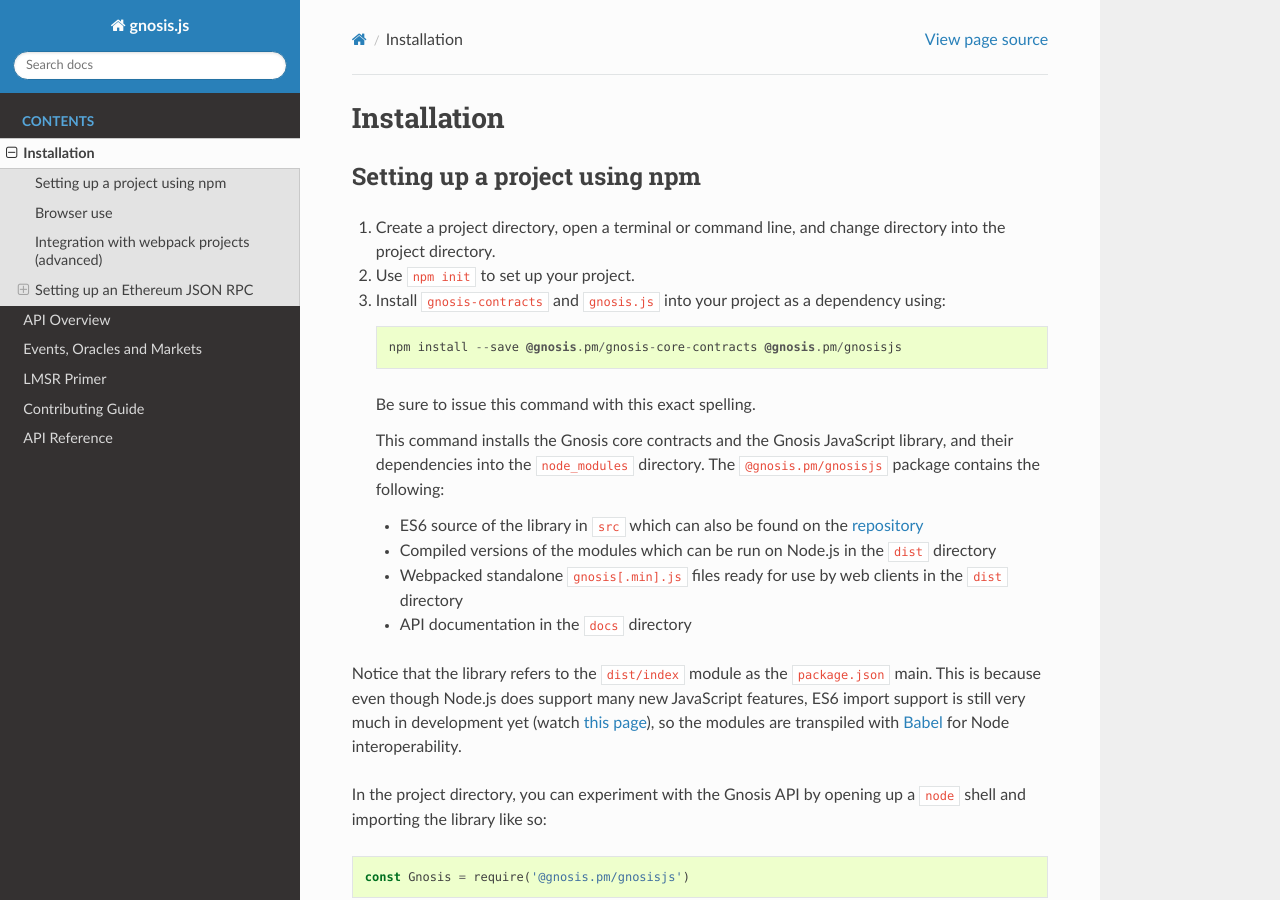
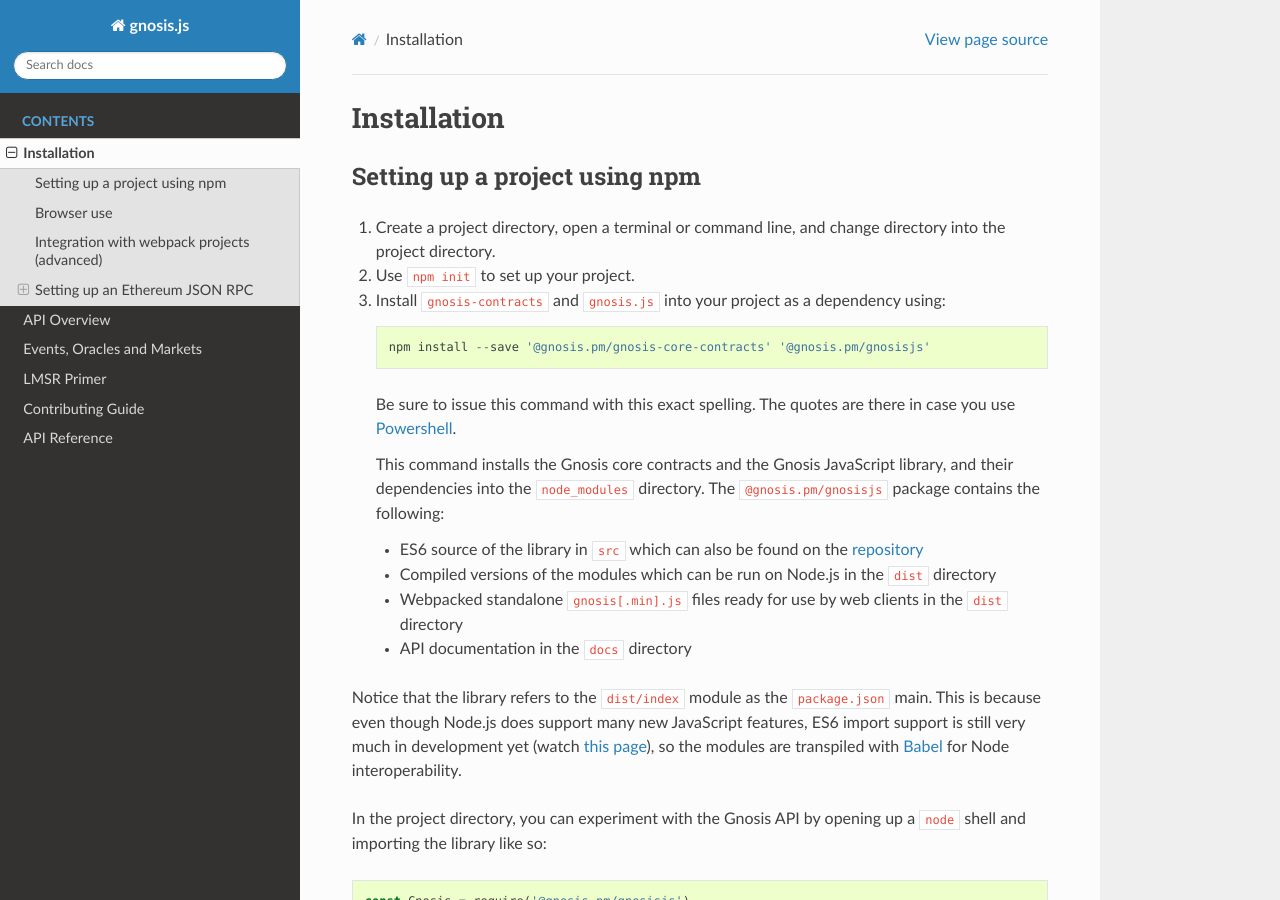
Before and after one commit to gnosis/pm-js, a Sphinx documentation site: the page built from docs/source/installation.md, in a window 1280 px wide and 900 px high. Built offline with Sphinx 7.4.7 and the Read the Docs theme 2.0.0, drawn with Linux system fonts in a browser that asks for light colours.

Commit message:
Account for Powershell

```diff
--- a/docs/source/installation.md
+++ b/docs/source/installation.md
@@ -8,9 +8,9 @@
 
 3. Install [`gnosis-contracts`](https://github.com/gnosis/gnosis-contracts) and `gnosis.js` into your project as a dependency using:
 
-       npm install --save @gnosis.pm/gnosis-core-contracts @gnosis.pm/gnosisjs
+       npm install --save '@gnosis.pm/gnosis-core-contracts' '@gnosis.pm/gnosisjs'
 
-   Be sure to issue this command with this exact spelling.
+   Be sure to issue this command with this exact spelling. The quotes are there in case you use [Powershell](https://stackoverflow.com/a/5571703/1796894).
 
    This command installs the Gnosis core contracts and the Gnosis JavaScript library, and their dependencies into the `node_modules` directory. The [`@gnosis.pm/gnosisjs`](https://www.npmjs.com/package/@gnosis.pm/gnosisjs) package contains the following:
 
```
